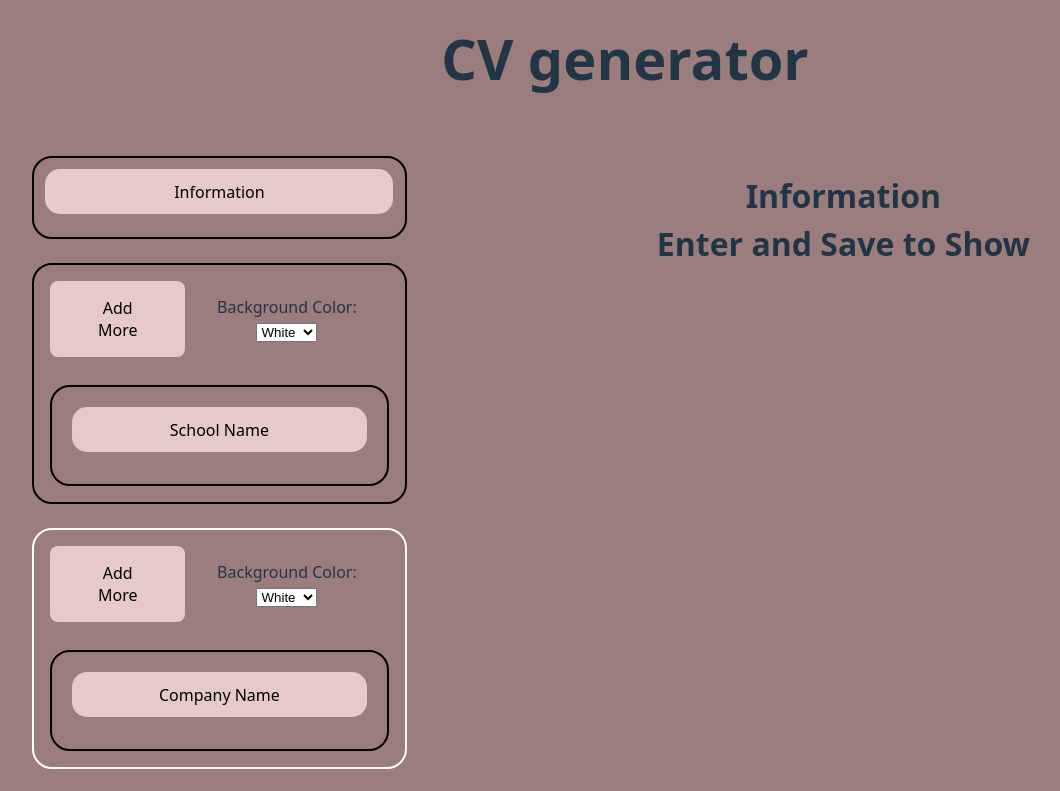
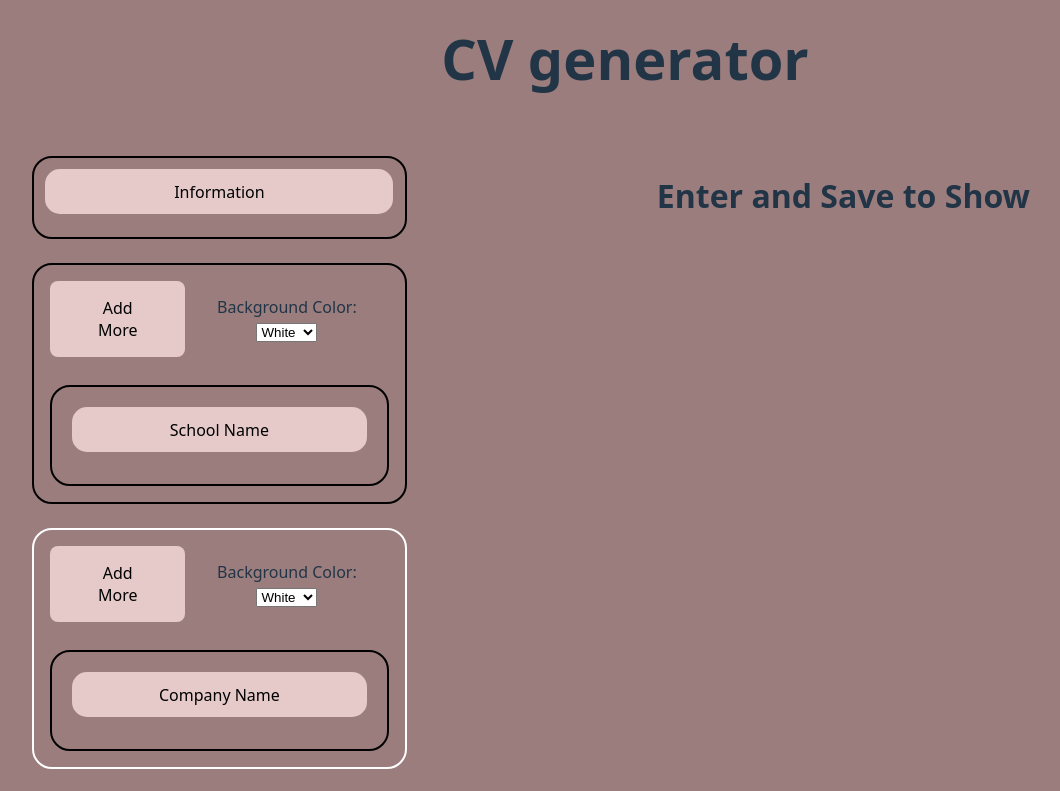
Before and after one commit to rasooli451/CVgenerator, a React (Vite) app: page / in a window 1280 px wide. Shown: the top 791 px of the page, without its empty margins (15-1075 px from the left). Built offline with nearby package versions, Linux system fonts and the light colour scheme.

Commit message:
final version of Informationui.jsx

```diff
--- a/src/Components/Informationui.jsx
+++ b/src/Components/Informationui.jsx
@@ -11,7 +11,7 @@
 
 
 export default function Informationui({obj}){
-    return obj == null ? <div className="infosect"><h1>Information</h1><h1>Enter and Save to Show</h1></div> : <div className="infosect">
+    return obj == null ? <div className="infosect"><h1>Enter and Save to Show</h1></div> : <div className="infosect">
         <h1 className="fullName">{obj.firstName + " " + obj.lastName}</h1>
         <div className="otherInfo">
             <p>{obj.phoneNumber}</p>
```
